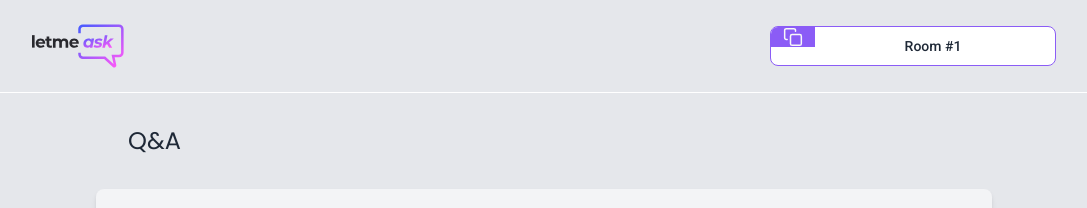
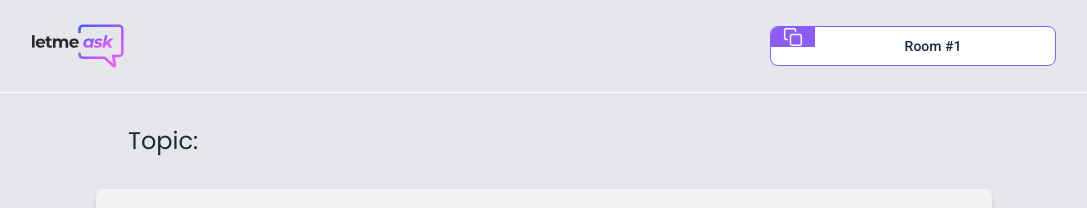
Before and after one commit to vix993/letmeask, a React (Create React App) app: page /rooms/1 in a window 1280 px wide. Shown: the top 208 px of the page, without its empty margins (96-1183 px from the left). Built offline with nearby package versions, Linux system fonts and the light colour scheme; no server answers; the database is empty.

Commit message:
new title for room

```diff
--- a/src/pages/Room.tsx
+++ b/src/pages/Room.tsx
@@ -109,7 +109,7 @@ export const Room = () => {
       <main className="max-w-4xl my-0 mx-auto">
         <div className="m-8 flex items-center">
           <h1 className="font-pop text-2xl text-gray-800">
-            {title} Q&amp;A
+            Topic: {title}
           </h1>
           {questions.length > 0 && (
             <span
```
